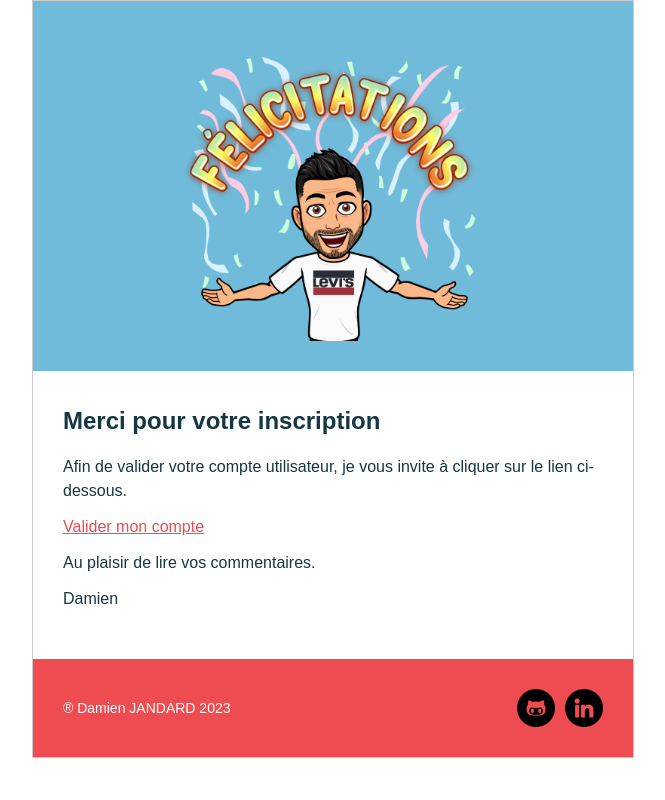
After one commit to damien-jandard/create-your-first-blog-in-PHP, a PHP site: page /views/email.php in a window 1280 px wide. The commit adds this page. Shown: the whole page, without its empty margins (307-972 px from the left). Run offline with PHP 8.4, Linux system fonts and the light colour scheme; the template is opened without the code that fills it, so the values that code supplies are empty.

Commit message:
Send an activation email after registration

```diff
--- a/models/entities/User.php
+++ b/models/entities/User.php
@@ -11,6 +11,7 @@ class User
     private string $password;
     private bool $isAdmin;
     private bool $status;
+    private string $token;
     private DateTime $createdAt;
     private array $posts = [];
     private array $comments = [];
@@ -52,6 +53,11 @@ class User
         return $this->status;
     }
 
+    public function token()
+    {
+        return $this->token;
+    }
+
     public function createdAt()
     {
         return $this->createdAt;
--- a/public/index.php
+++ b/public/index.php
@@ -20,6 +20,10 @@ switch ($action) {
         $controller = new UsersController();
         $controller->addUser();
         break;
+    case 'registered':
+        $controller = new UsersController();
+        $controller->registered();
+        break;
     case 'login':
         $controller = new UsersController();
         $controller->login();
--- /dev/null
+++ b/views/email.php
@@ -0,0 +1,85 @@
+<!DOCTYPE html>
+<html lang="fr" xmlns="http://www.w3.org/1999/xhtml" xmlns:o="urn:schemas-microsoft-com:office:office">
+
+<head>
+    <meta charset="UTF-8">
+    <meta name="viewport" content="width=device-width,initial-scale=1">
+    <meta name="x-apple-disable-message-reformatting">
+    <title></title>
+    <!--[if mso]>
+<noscript>
+<xml>
+  <o:OfficeDocumentSettings>
+    <o:PixelsPerInch>96</o:PixelsPerInch>
+  </o:OfficeDocumentSettings>
+</xml>
+</noscript>
+<![endif]-->
+    <style>
+        table,
+        td,
+        div,
+        h1,
+        p {
+            font-family: Arial, sans-serif;
+        }
+    </style>
+</head>
+
+<body style="margin:0;padding:0;">
+    <table role="presentation" style="width:100%;border-collapse:collapse;border:0;border-spacing:0;background:#ffffff;">
+        <tr>
+            <td align="center" style="padding:0;">
+                <table role="presentation" style="width:602px;border-collapse:collapse;border:1px solid #cccccc;border-spacing:0;text-align:left;">
+                    <tr>
+                        <td align="center" style="padding:40px 0 30px 0;background:#70bbd9;">
+                            <img src="http://blog.test/assets/img/merci.png" alt="" width="300" style="height:auto;display:block;" />
+                        </td>
+                    </tr>
+                    <tr>
+                        <td style="padding:36px 30px 36px 30px;">
+                            <table role="presentation" style="width:100%;border-collapse:collapse;border:0;border-spacing:0;">
+                                <tr>
+                                    <td style="padding:0;color:#153643;">
+                                        <h1 style="font-size:24px;margin:0 0 20px 0;font-family:Arial,sans-serif;">Merci pour votre inscription</h1>
+                                        <p style="margin:0 0 12px 0;font-size:16px;line-height:24px;font-family:Arial,sans-serif;">Afin de valider votre compte utilisateur, je vous invite à cliquer sur le lien ci-dessous.</p>
+                                        <p style="margin:0 0 12px 0;font-size:16px;line-height:24px;font-family:Arial,sans-serif;"><a href="<?php echo $url; ?>" style="color:#ee4c50;text-decoration:underline;">Valider mon compte</a></p>
+                                        <p style="margin:0 0 12px 0;font-size:16px;line-height:24px;font-family:Arial,sans-serif;">Au plaisir de lire vos commentaires.</p>
+                                        <p style="margin:0 0 12px 0;font-size:16px;line-height:24px;font-family:Arial,sans-serif;">Damien</p>
+                                    </td>
+                                </tr>
+                            </table>
+                        </td>
+                    </tr>
+                    <tr>
+                        <td style="padding:30px;background:#ee4c50;">
+                            <table role="presentation" style="width:100%;border-collapse:collapse;border:0;border-spacing:0;font-size:9px;font-family:Arial,sans-serif;">
+                                <tr>
+                                    <td style="padding:0;width:50%;" align="left">
+                                        <p style="margin:0;font-size:14px;line-height:16px;font-family:Arial,sans-serif;color:#ffffff;">
+                                            &reg; Damien JANDARD 2023
+                                        </p>
+                                    </td>
+                                    <td style="padding:0;width:50%;" align="right">
+                                        <table role="presentation" style="border-collapse:collapse;border:0;border-spacing:0;">
+                                            <tr>
+                                                <td style="padding:0 0 0 10px;width:38px;">
+                                                    <a href="https://github.com/" style="color:#ffffff;"><img src="http://blog.test/assets/img/github.png" alt="GitHub" width="38" style="height:auto;display:block;border:0;" /></a>
+                                                </td>
+                                                <td style="padding:0 0 0 10px;width:38px;">
+                                                    <a href="https://fr.linkedin.com/" style="color:#ffffff;"><img src="http://blog.test/assets/img/linkedin.png" alt="LinkedIn" width="38" style="height:auto;display:block;border:0;" /></a>
+                                                </td>
+                                            </tr>
+                                        </table>
+                                    </td>
+                                </tr>
+                            </table>
+                        </td>
+                    </tr>
+                </table>
+            </td>
+        </tr>
+    </table>
+</body>
+
+</html>
```
Also changed, not shown: controllers/UsersController.php (+55 -2 lines), models/managers/UsersManager.php (+9 -2 lines), views/login.php (+7 -0 lines), public/assets/img/github.png (added), public/assets/img/linkedin.png (added), public/assets/img/merci.png (added).
